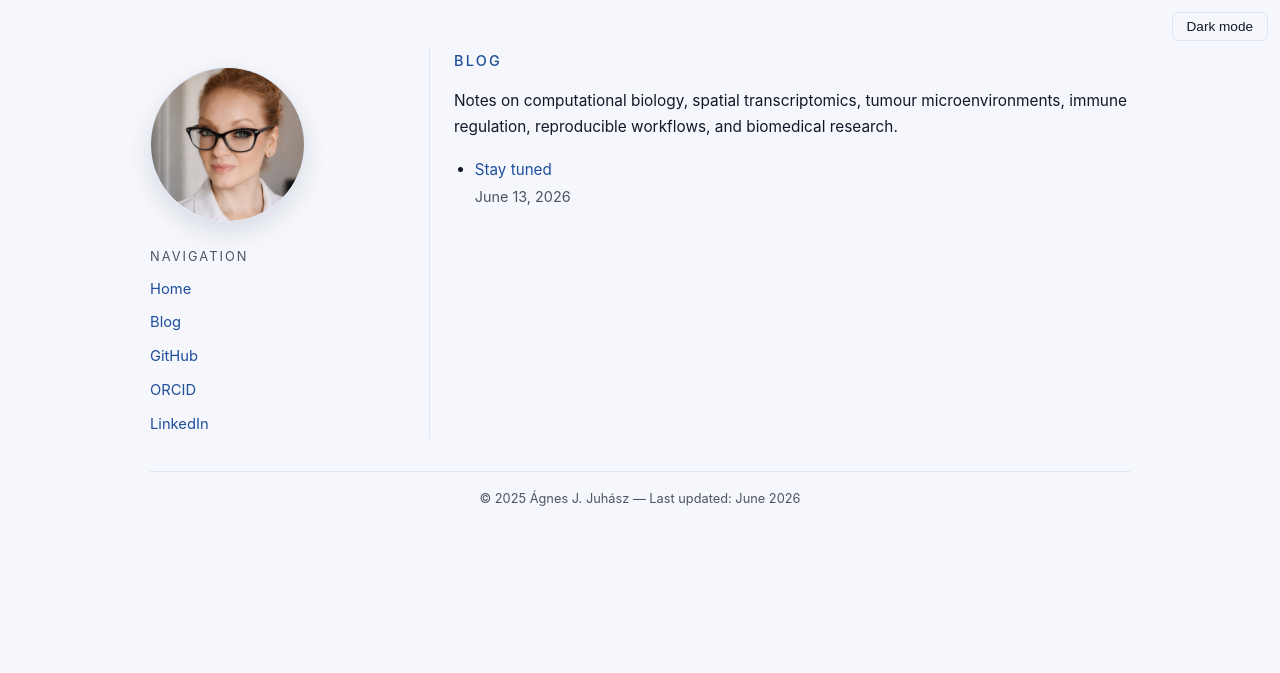
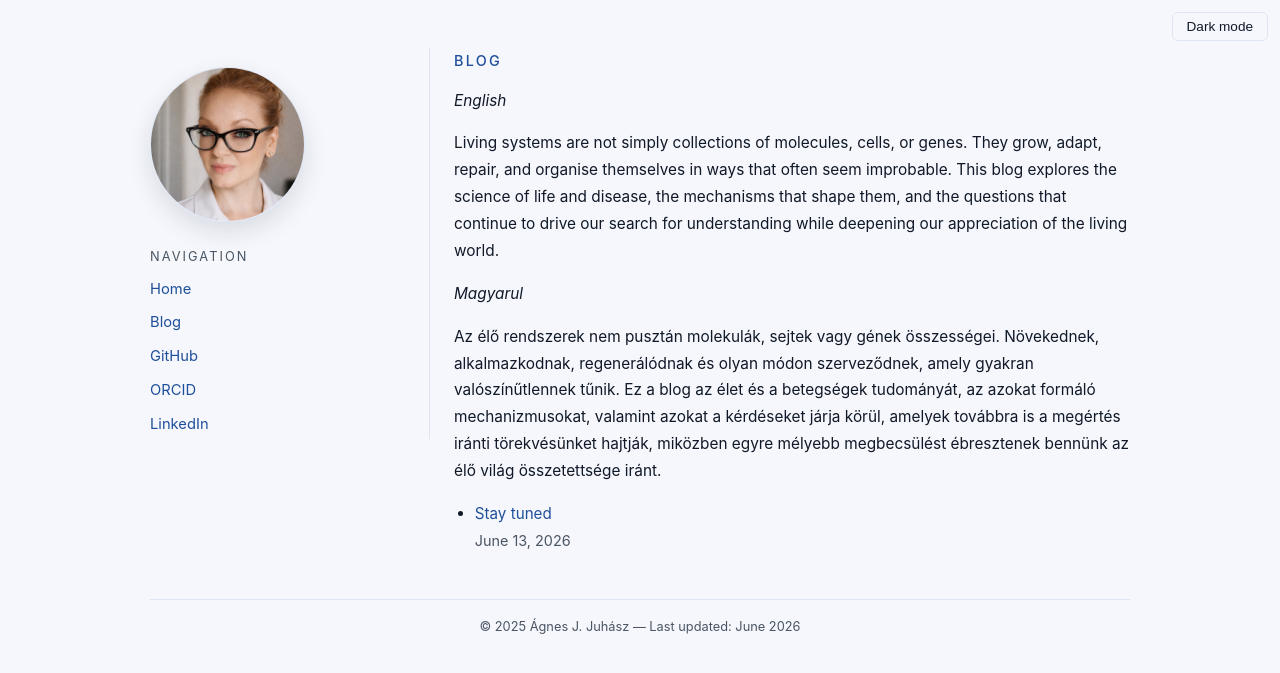
Before and after one commit to agnjuh/agnjuh.github.io, a Jekyll site: the page built from blog.md, in a window 1280 px wide. Shown: the top 673 px of the page. Built offline with Jekyll 4.4.1, drawn with Linux system fonts in a browser that asks for light colours.

Commit message:
Update blog introduction

```diff
--- a/blog.md
+++ b/blog.md
@@ -7,9 +7,26 @@ permalink: /blog/
 <section>
   <h2>Blog</h2>
 
+  <p><em>English</em></p>
+
   <p>
-    Notes on computational biology, spatial transcriptomics, tumour microenvironments,
-    immune regulation, reproducible workflows, and biomedical research.
+    Living systems are not simply collections of molecules, cells, or genes.
+    They grow, adapt, repair, and organise themselves in ways that often seem
+    improbable. This blog explores the science of life and disease, the
+    mechanisms that shape them, and the questions that continue to drive our
+    search for understanding while deepening our appreciation of the living world.
+  </p>
+
+  <p><em>Magyarul</em></p>
+
+  <p>
+    Az élő rendszerek nem pusztán molekulák, sejtek vagy gének összességei.
+    Növekednek, alkalmazkodnak, regenerálódnak és olyan módon szerveződnek,
+    amely gyakran valószínűtlennek tűnik. Ez a blog az élet és a betegségek
+    tudományát, az azokat formáló mechanizmusokat, valamint azokat a kérdéseket
+    járja körül, amelyek továbbra is a megértés iránti törekvésünket hajtják,
+    miközben egyre mélyebb megbecsülést ébresztenek bennünk az élő világ
+    összetettsége iránt.
   </p>
 
   <ul>
```
